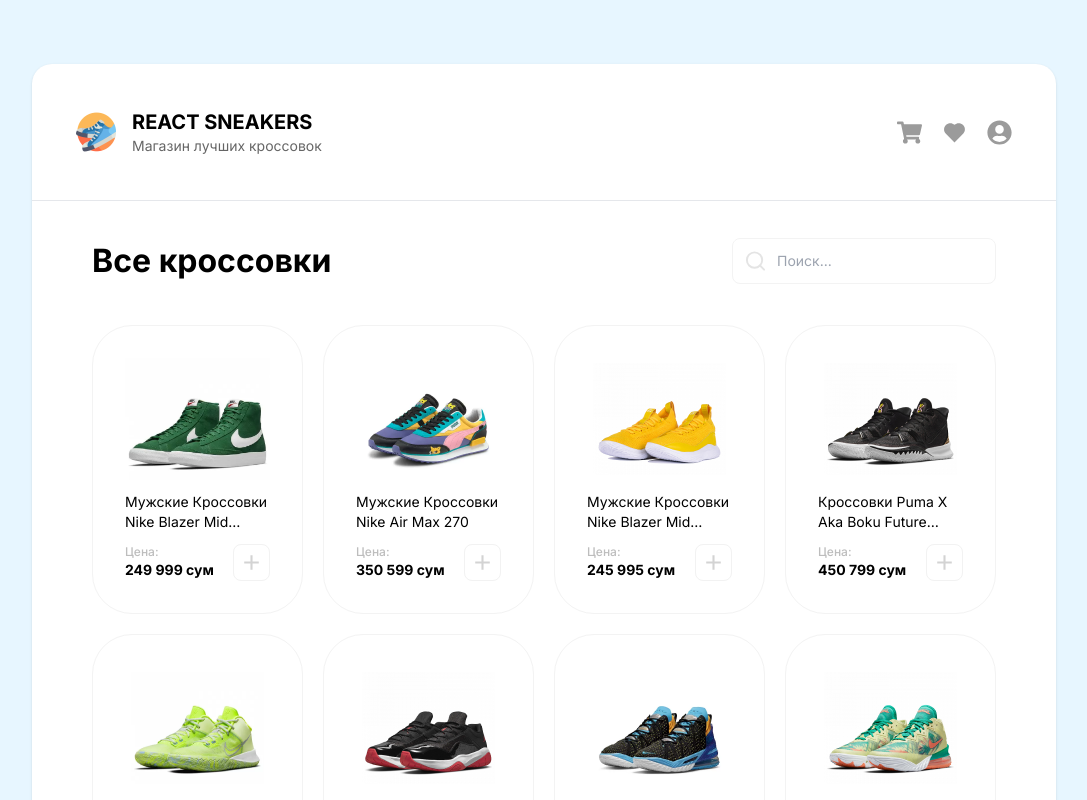
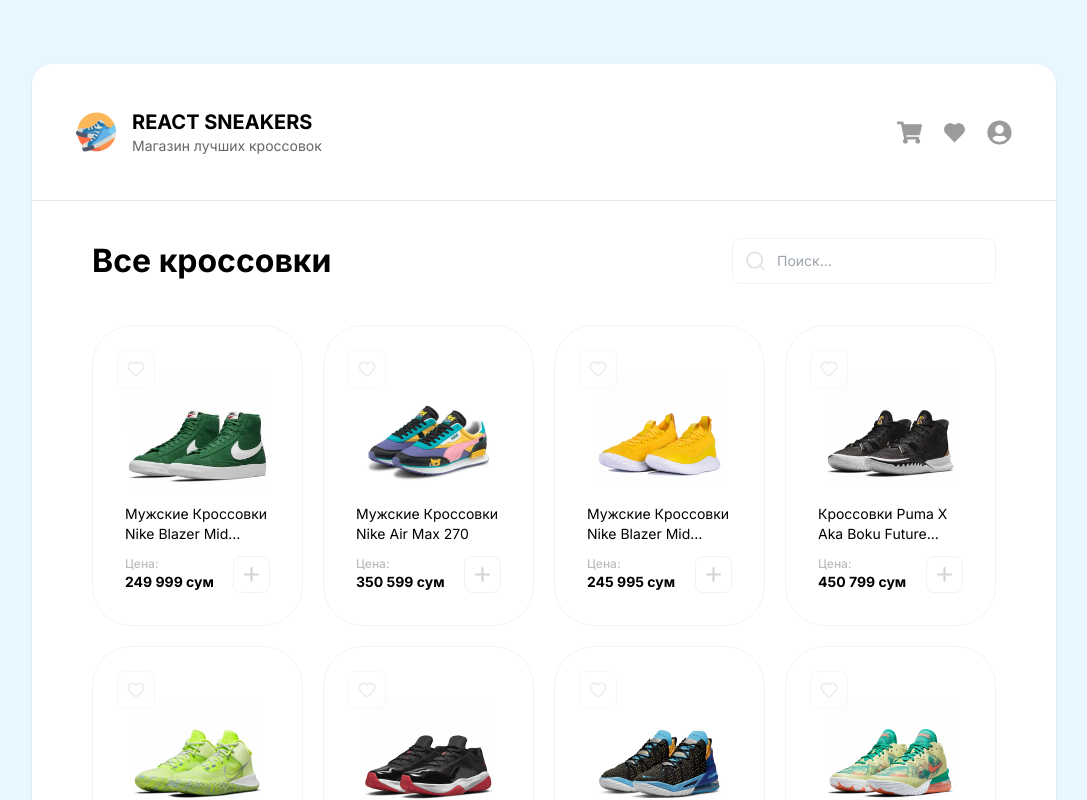
Before and after one commit to bekhzodx64/react-sneakers, a React (Create React App) app: page / in a window 1280 px wide. Shown: the top 800 px of the page, without its empty margins (96-1183 px from the left). Built offline with nearby package versions, Linux system fonts and the light colour scheme.

Commit message:
added functionality of favourites item

```diff
--- a/src/components/product/index.jsx
+++ b/src/components/product/index.jsx
@@ -3,13 +3,17 @@
 import { MdAdd } from 'react-icons/md'
 import { useDispatch, useSelector } from 'react-redux'
 import { addToCart } from 'store/features/cartSlice'
+import { addToFav } from 'store/features/favSlice'
+import { AiOutlineHeart, AiFillHeart } from 'react-icons/ai'
 
 const Product = ({ product }) => {
 	const { title, price, image } = product
-	const [icon, setIcon] = useState(false)
+	const [add, setAdd] = useState(false)
+	const [fav, setFav] = useState(false)
 	const dispatch = useDispatch()
 
 	const cartItems = useSelector((state) => state.cartSlice.cartItems)
+	const favItems = useSelector((state) => state.favSlice.favItems)
 
 	function formattedNumber(x) {
 		return x.toString().replace(/\B(?=(\d{3})+(?!\d))/g, ' ')
@@ -19,14 +23,33 @@
 		dispatch(addToCart(product))
 	}
 
+	const addToFavHandler = () => {
+		dispatch(addToFav(product))
+	}
+
 	useEffect(() => {
 		const cartItemIndex = cartItems.find((item) => item.id === product.id)
+		const favItemIndex = favItems.find((item) => item.id === product.id)
 
-		setIcon(cartItemIndex)
-	}, [cartItems, product.id])
+		setAdd(cartItemIndex)
+		setFav(favItemIndex)
+	}, [cartItems, product.id, favItems])
 
 	return (
-		<div className='border border-[#F3F3F3] p-8 rounded-[40px] space-y-3 hover:shadow-lg transition-all hover:-translate-y-2'>
+		<div className='border border-[#F3F3F3] p-8 rounded-[40px] space-y-3 hover:shadow-lg transition-all hover:-translate-y-2 relative'>
+			<button
+				type='button'
+				className={`${
+					fav ? 'bg-red-100' : null
+				} absolute top-6 left-6 p-2 rounded-[7px] border border-[#F8F8F8] outline-none`}
+				onClick={addToFavHandler}
+			>
+				{!fav ? (
+					<AiOutlineHeart size={20} className='text-[#ECECEC]' />
+				) : (
+					<AiFillHeart size={20} className='text-red-400' />
+				)}
+			</button>
 			<div>
 				<img
 					src={image}
@@ -47,11 +70,11 @@
 				<button
 					type='button'
 					className={`border border-[#F2F2F2] p-[5px] rounded-lg outline-none ${
-						icon ? 'added' : null
+						add ? 'added' : null
 					}`}
 					onClick={addToCartHandler}
 				>
-					{!icon ? (
+					{!add ? (
 						<MdAdd color='#D3D3D3' size={25} />
 					) : (
 						<CgCheck size={25} color='#fff' />
--- a/src/pages/favourites/index.jsx
+++ b/src/pages/favourites/index.jsx
@@ -1,8 +1,20 @@
 import Button from 'components/button'
+import { useSelector } from 'react-redux'
+import Product from 'components/product'
+import { HiChevronLeft } from 'react-icons/hi'
+import { useNavigate } from 'react-router-dom'
 
 const Favourites = () => {
+	const favItems = useSelector((state) => state.favSlice.favItems)
+	const navigate = useNavigate()
+
+	const navigateHandler = () => {
+		navigate('/')
+	}
+
 	return (
 		<main className='min-h-[50vh] flex flex-col justify-center items-center pt-11'>
+			{favItems.length === 0 ? (
 				<div className='space-y-12'>
 					<div className='text-center space-y-3'>
 						<span className='text-7xl select-none'>🥺</span>
@@ -13,6 +25,25 @@
 					</div>
 					<Button />
 				</div>
+			) : (
+				<div className='px-10'>
+					<div className='flex items-center space-x-3'>
+						<button
+							type='button'
+							className='border border-[#F2F2F2] rounded-lg px-1 py-1'
+							onClick={navigateHandler}
+						>
+							<HiChevronLeft color='#C8C8C8' size={20} />
+						</button>
+						<h2 className='text-[32px] font-bold'>Мои закладки</h2>
+					</div>
+					<div className='grid grid-cols-4 gap-5 mt-10'>
+						{favItems.map((favItem) => (
+							<Product key={favItem.id} product={favItem} />
+						))}
+					</div>
+				</div>
+			)}
 		</main>
 	)
 }
--- /dev/null
+++ b/src/store/features/favSlice.js
@@ -0,0 +1,31 @@
+import { createSlice } from '@reduxjs/toolkit'
+
+const initialState = {
+	favItems: [],
+}
+
+const favSlice = createSlice({
+	name: 'fav',
+	initialState,
+	reducers: {
+		addToFav: (state, action) => {
+			const itemIndex = state.favItems.find(
+				(item) => item.id === action.payload.id
+			)
+
+			const nextFavItems = state.favItems.filter(
+				(favItem) => favItem.id !== action.payload.id
+			)
+
+			if (itemIndex) {
+				state.favItems = nextFavItems
+			} else {
+				const tempProduct = { ...action.payload, count: 1 }
+				state.favItems.push(tempProduct)
+			}
+		},
+	},
+})
+
+export const { addToFav } = favSlice.actions
+export default favSlice.reducer
--- a/src/store/index.js
+++ b/src/store/index.js
@@ -1,8 +1,10 @@
 import { configureStore } from '@reduxjs/toolkit'
 import cartSlice from './features/cartSlice'
+import favSlice from './features/favSlice'
 
 export const store = configureStore({
 	reducer: {
 		cartSlice,
+		favSlice,
 	},
 })
```
Lines whose indentation alone changed are shown as unchanged.
